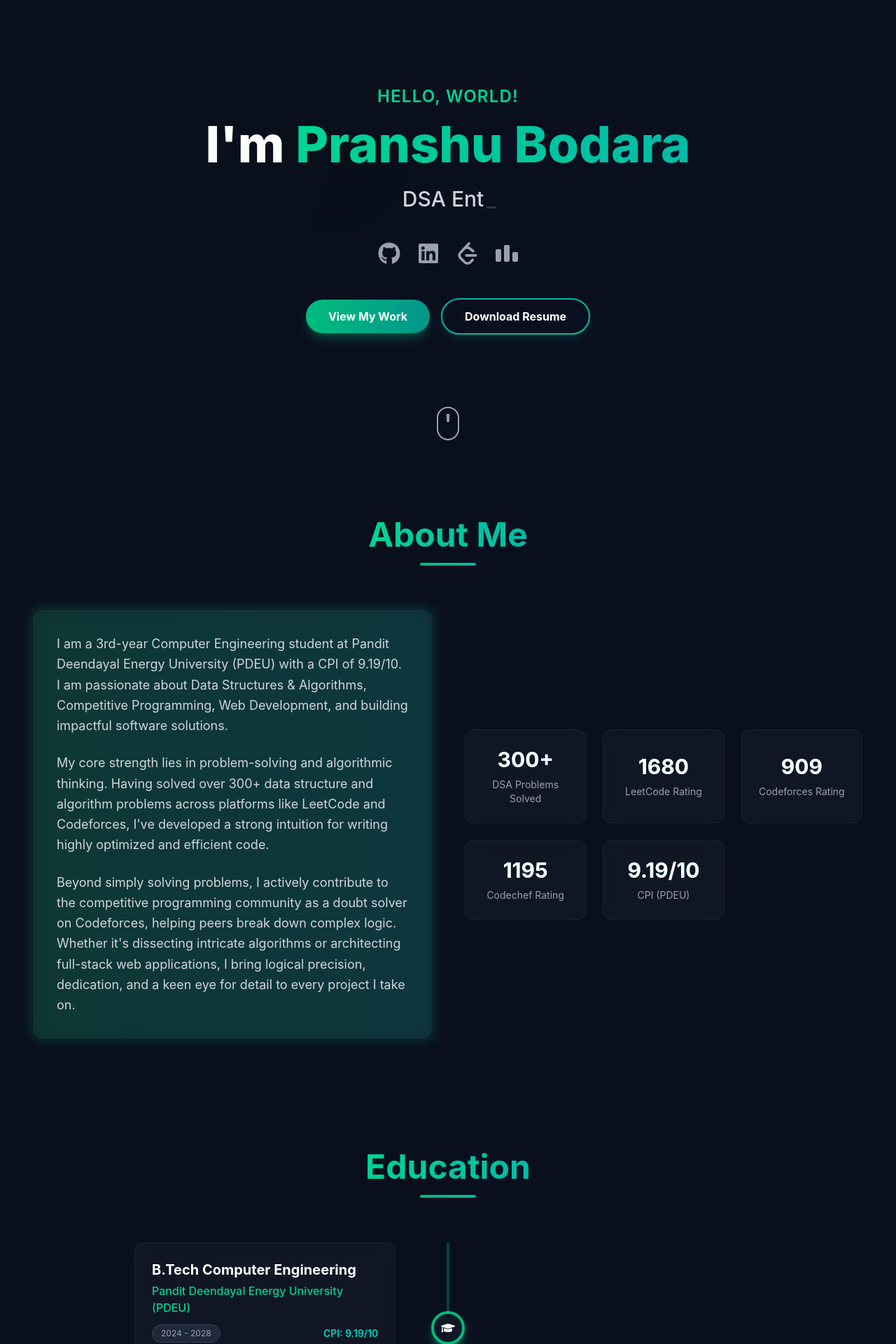
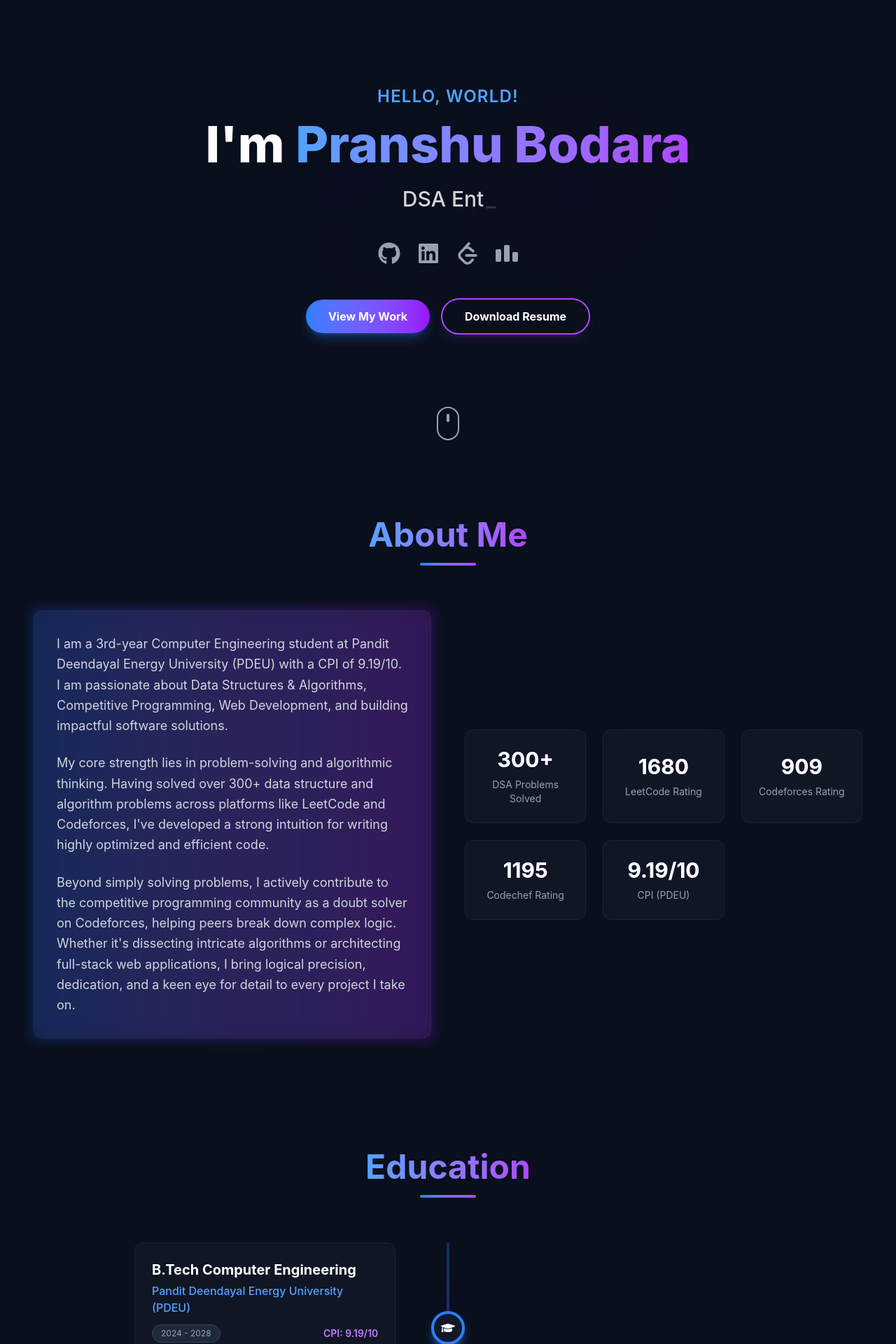
Before and after one commit to Pranshu8916/Pranshu-Portfolio, a React (Vite) app: page / in a window 1280 px wide. Shown: the part 140-2060 px from the top of the page at 70% size. Built offline with nearby package versions, Linux system fonts and the light colour scheme.

Commit message:
Revert color theme back to original Blue and Purple gradient

```diff
--- a/src/App.jsx
+++ b/src/App.jsx
@@ -11,7 +11,7 @@ import Footer from './components/Footer'
 
 function App() {
   return (
-    <div className="bg-[#0a0f1d] min-h-screen text-white font-sans selection:bg-teal-500/30">
+    <div className="bg-[#0a0f1d] min-h-screen text-white font-sans selection:bg-purple-500/30">
       <Navbar />
       <main>
         <Hero />
--- a/src/components/About.jsx
+++ b/src/components/About.jsx
@@ -13,9 +13,9 @@ const About = () => {
           className="text-center mb-16"
         >
           <h2 className="text-3xl md:text-5xl font-bold mb-4">
-            <span className="bg-clip-text text-transparent bg-gradient-to-r from-emerald-400 to-teal-500">About Me</span>
+            <span className="bg-clip-text text-transparent bg-gradient-to-r from-blue-400 to-purple-500">About Me</span>
           </h2>
-          <div className="w-20 h-1 bg-gradient-to-r from-emerald-500 to-teal-500 mx-auto rounded-full"></div>
+          <div className="w-20 h-1 bg-gradient-to-r from-blue-500 to-purple-500 mx-auto rounded-full"></div>
         </motion.div>
 
         <div className="flex flex-col md:flex-row items-center gap-12">
@@ -27,7 +27,7 @@ const About = () => {
             className="w-full md:w-1/2"
           >
             <div className="relative group">
-              <div className="absolute -inset-1 bg-gradient-to-r from-emerald-600 to-teal-600 rounded-xl blur opacity-25 group-hover:opacity-50 transition duration-1000 group-hover:duration-200"></div>
+              <div className="absolute -inset-1 bg-gradient-to-r from-blue-600 to-purple-600 rounded-xl blur opacity-25 group-hover:opacity-50 transition duration-1000 group-hover:duration-200"></div>
               <div className="relative glass p-8 rounded-xl">
                 <p className="text-gray-300 text-lg leading-relaxed mb-6">
                   I am a 3rd-year Computer Engineering student at Pandit Deendayal Energy University (PDEU) with a CPI of 9.19/10. I am passionate about Data Structures & Algorithms, Competitive Programming, Web Development, and building impactful software solutions.
@@ -58,7 +58,7 @@ const About = () => {
                 { label: 'CPI (PDEU)', value: '9.19/10' },
               ].map((stat, idx) => (
                 <div key={idx} className={`glass p-6 rounded-xl flex flex-col items-center justify-center text-center hover:scale-105 transition-transform duration-300 ${idx === 4 ? 'col-span-2 sm:col-span-1' : ''}`}>
-                  <h3 className="text-2xl md:text-3xl font-bold text-white mb-2 bg-clip-text text-transparent bg-gradient-to-r from-emerald-400 to-teal-500">
+                  <h3 className="text-2xl md:text-3xl font-bold text-white mb-2 bg-clip-text text-transparent bg-gradient-to-r from-blue-400 to-purple-500">
                     {stat.value}
                   </h3>
                   <p className="text-gray-400 text-xs md:text-sm">{stat.label}</p>
--- a/src/components/Education.jsx
+++ b/src/components/Education.jsx
@@ -38,14 +38,14 @@ const Education = () => {
           className="text-center mb-16"
         >
           <h2 className="text-3xl md:text-5xl font-bold mb-4">
-            <span className="bg-clip-text text-transparent bg-gradient-to-r from-emerald-400 to-teal-500">Education</span>
+            <span className="bg-clip-text text-transparent bg-gradient-to-r from-blue-400 to-purple-500">Education</span>
           </h2>
-          <div className="w-20 h-1 bg-gradient-to-r from-emerald-500 to-teal-500 mx-auto rounded-full"></div>
+          <div className="w-20 h-1 bg-gradient-to-r from-blue-500 to-purple-500 mx-auto rounded-full"></div>
         </motion.div>
 
         <div className="max-w-4xl mx-auto relative">
           {/* Timeline Line */}
-          <div className="absolute left-0 md:left-1/2 transform md:-translate-x-1/2 h-full w-1 bg-gradient-to-b from-emerald-500 to-teal-600 rounded-full opacity-30"></div>
+          <div className="absolute left-0 md:left-1/2 transform md:-translate-x-1/2 h-full w-1 bg-gradient-to-b from-blue-500 to-purple-600 rounded-full opacity-30"></div>
 
           {educationData.map((edu, index) => (
             <motion.div
@@ -61,18 +61,18 @@ const Education = () => {
               <div className="hidden md:block w-5/12"></div>
 
               {/* Timeline Icon */}
-              <div className="z-20 flex items-center justify-center w-12 h-12 rounded-full bg-gray-900 border-4 border-emerald-500 shadow-lg shadow-emerald-500/50 absolute left-[-22px] md:left-1/2 md:transform md:-translate-x-1/2">
+              <div className="z-20 flex items-center justify-center w-12 h-12 rounded-full bg-gray-900 border-4 border-blue-500 shadow-lg shadow-blue-500/50 absolute left-[-22px] md:left-1/2 md:transform md:-translate-x-1/2">
                 <FaGraduationCap className="text-white text-xl" />
               </div>
 
               <div className="w-full md:w-5/12 pl-8 md:pl-0">
                 <div className="glass p-6 rounded-xl hover:scale-105 transition-transform duration-300 relative group">
-                  <div className="absolute inset-0 bg-gradient-to-r from-emerald-600 to-teal-600 rounded-xl opacity-0 group-hover:opacity-10 transition-opacity duration-300"></div>
+                  <div className="absolute inset-0 bg-gradient-to-r from-blue-600 to-purple-600 rounded-xl opacity-0 group-hover:opacity-10 transition-opacity duration-300"></div>
                   <h3 className="text-xl font-bold text-white mb-1">{edu.degree}</h3>
-                  <h4 className="text-emerald-400 font-medium mb-3">{edu.institution}</h4>
+                  <h4 className="text-blue-400 font-medium mb-3">{edu.institution}</h4>
                   <div className="flex justify-between items-center mb-4 text-sm text-gray-400">
                     <span className="bg-gray-800 px-3 py-1 rounded-full text-xs border border-gray-700">{edu.duration}</span>
-                    <span className="font-semibold text-teal-400">{edu.score}</span>
+                    <span className="font-semibold text-purple-400">{edu.score}</span>
                   </div>
                   <p className="text-gray-300 text-sm">
                     {edu.description}
--- a/src/components/Footer.jsx
+++ b/src/components/Footer.jsx
@@ -10,13 +10,13 @@ const Footer = () => {
           <a href="https://github.com/Pranshu8916" target="_blank" rel="noreferrer" className="text-gray-400 hover:text-white hover:scale-110 transition-all duration-300">
             <FaGithub size={24} />
           </a>
-          <a href="https://linkedin.com/in/pranshu-bodara" target="_blank" rel="noreferrer" className="text-gray-400 hover:text-emerald-500 hover:scale-110 transition-all duration-300">
+          <a href="https://linkedin.com/in/pranshu-bodara" target="_blank" rel="noreferrer" className="text-gray-400 hover:text-blue-500 hover:scale-110 transition-all duration-300">
             <FaLinkedin size={24} />
           </a>
           <a href="https://leetcode.com/u/Pranshu_2007/" target="_blank" rel="noreferrer" className="text-gray-400 hover:text-yellow-500 hover:scale-110 transition-all duration-300">
             <SiLeetcode size={24} />
           </a>
-          <a href="https://codeforces.com/profile/_Pranshu5811" target="_blank" rel="noreferrer" className="text-gray-400 hover:text-emerald-500 hover:scale-110 transition-all duration-300">
+          <a href="https://codeforces.com/profile/_Pranshu5811" target="_blank" rel="noreferrer" className="text-gray-400 hover:text-blue-500 hover:scale-110 transition-all duration-300">
             <SiCodeforces size={24} />
           </a>
         </div>
--- a/src/components/Hero.jsx
+++ b/src/components/Hero.jsx
@@ -8,9 +8,9 @@ const Hero = () => {
   return (
     <section id="home" className="min-h-screen flex items-center justify-center relative overflow-hidden pt-20">
       {/* Background glowing effects */}
-      <div className="absolute top-1/4 left-1/4 w-72 h-72 bg-emerald-500 rounded-full mix-blend-multiply filter blur-3xl opacity-20 animate-blob"></div>
-      <div className="absolute top-1/3 right-1/4 w-72 h-72 bg-teal-500 rounded-full mix-blend-multiply filter blur-3xl opacity-20 animate-blob animation-delay-2000"></div>
-      <div className="absolute bottom-1/4 left-1/3 w-72 h-72 bg-cyan-500 rounded-full mix-blend-multiply filter blur-3xl opacity-20 animate-blob animation-delay-4000"></div>
+      <div className="absolute top-1/4 left-1/4 w-72 h-72 bg-blue-500 rounded-full mix-blend-multiply filter blur-3xl opacity-20 animate-blob"></div>
+      <div className="absolute top-1/3 right-1/4 w-72 h-72 bg-purple-500 rounded-full mix-blend-multiply filter blur-3xl opacity-20 animate-blob animation-delay-2000"></div>
+      <div className="absolute bottom-1/4 left-1/3 w-72 h-72 bg-indigo-500 rounded-full mix-blend-multiply filter blur-3xl opacity-20 animate-blob animation-delay-4000"></div>
 
       <div className="container mx-auto px-6 z-10 text-center">
         <motion.div
@@ -18,9 +18,9 @@ const Hero = () => {
           animate={{ opacity: 1, y: 0 }}
           transition={{ duration: 0.8 }}
         >
-          <h2 className="text-xl md:text-2xl text-emerald-400 font-semibold mb-4 tracking-wider">HELLO, WORLD!</h2>
+          <h2 className="text-xl md:text-2xl text-blue-400 font-semibold mb-4 tracking-wider">HELLO, WORLD!</h2>
           <h1 className="text-5xl md:text-7xl font-extrabold text-white mb-6">
-            I'm <span className="bg-clip-text text-transparent bg-gradient-to-r from-emerald-400 to-teal-500">Pranshu Bodara</span>
+            I'm <span className="bg-clip-text text-transparent bg-gradient-to-r from-blue-400 to-purple-500">Pranshu Bodara</span>
           </h1>
 
           <div className="text-xl md:text-3xl text-gray-300 font-medium mb-10 h-10">
@@ -44,13 +44,13 @@ const Hero = () => {
             <a href="https://github.com/Pranshu8916" target="_blank" rel="noreferrer" className="text-gray-400 hover:text-white hover:scale-110 transition-all duration-300">
               <FaGithub size={32} />
             </a>
-            <a href="https://linkedin.com/in/pranshu-bodara" target="_blank" rel="noreferrer" className="text-gray-400 hover:text-emerald-500 hover:scale-110 transition-all duration-300">
+            <a href="https://linkedin.com/in/pranshu-bodara" target="_blank" rel="noreferrer" className="text-gray-400 hover:text-blue-500 hover:scale-110 transition-all duration-300">
               <FaLinkedin size={32} />
             </a>
             <a href="https://leetcode.com/u/Pranshu_2007/" target="_blank" rel="noreferrer" className="text-gray-400 hover:text-yellow-500 hover:scale-110 transition-all duration-300">
               <SiLeetcode size={32} />
             </a>
-            <a href="https://codeforces.com/profile/_Pranshu5811" target="_blank" rel="noreferrer" className="text-gray-400 hover:text-emerald-500 hover:scale-110 transition-all duration-300">
+            <a href="https://codeforces.com/profile/_Pranshu5811" target="_blank" rel="noreferrer" className="text-gray-400 hover:text-blue-500 hover:scale-110 transition-all duration-300">
               <SiCodeforces size={32} />
             </a>
           </motion.div>
@@ -61,10 +61,10 @@ const Hero = () => {
             transition={{ delay: 0.8, duration: 0.8 }}
             className="flex flex-col sm:flex-row justify-center items-center gap-4"
           >
-            <a href="#projects" className="bg-gradient-to-r from-emerald-500 to-teal-600 hover:from-emerald-600 hover:to-teal-700 text-white font-bold py-3 px-8 rounded-full shadow-lg shadow-emerald-500/30 transition-all hover:scale-105 inline-block w-full sm:w-auto">
+            <a href="#projects" className="bg-gradient-to-r from-blue-500 to-purple-600 hover:from-blue-600 hover:to-purple-700 text-white font-bold py-3 px-8 rounded-full shadow-lg shadow-blue-500/30 transition-all hover:scale-105 inline-block w-full sm:w-auto">
               View My Work
             </a>
-            <a href="/resume.pdf" download="Pranshu_Bodara_CV.pdf" className="bg-transparent border-2 border-teal-500 hover:bg-teal-500/20 text-white font-bold py-3 px-8 rounded-full shadow-lg shadow-teal-500/10 transition-all hover:scale-105 inline-block w-full sm:w-auto">
+            <a href="/resume.pdf" download="Pranshu_Bodara_CV.pdf" className="bg-transparent border-2 border-purple-500 hover:bg-purple-500/20 text-white font-bold py-3 px-8 rounded-full shadow-lg shadow-purple-500/10 transition-all hover:scale-105 inline-block w-full sm:w-auto">
               Download Resume
             </a>
           </motion.div>
--- a/src/components/Navbar.jsx
+++ b/src/components/Navbar.jsx
@@ -30,7 +30,7 @@ const Navbar = () => {
       }`}
     >
       <div className="container mx-auto px-6 md:px-12 flex justify-between items-center">
-        <a href="#home" className="text-2xl font-bold bg-clip-text text-transparent bg-gradient-to-r from-emerald-400 to-teal-500">
+        <a href="#home" className="text-2xl font-bold bg-clip-text text-transparent bg-gradient-to-r from-blue-400 to-purple-500">
           Pranshu.
         </a>
 
```
Also changed, not shown: src/components/Achievements.jsx (+5 -5 lines), src/components/Contact.jsx (+11 -11 lines), src/components/Projects.jsx (+5 -5 lines), src/components/Skills.jsx (+4 -4 lines), public/favicon.svg.
